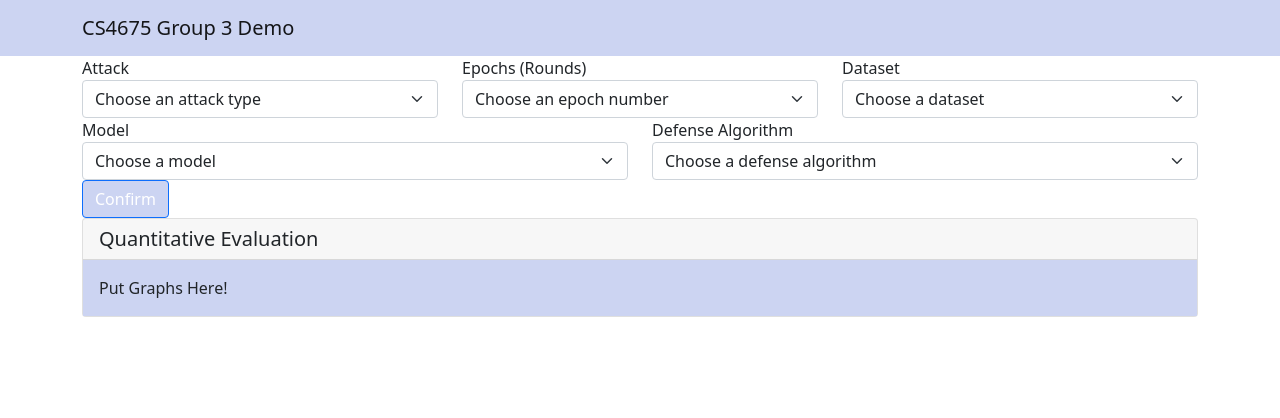
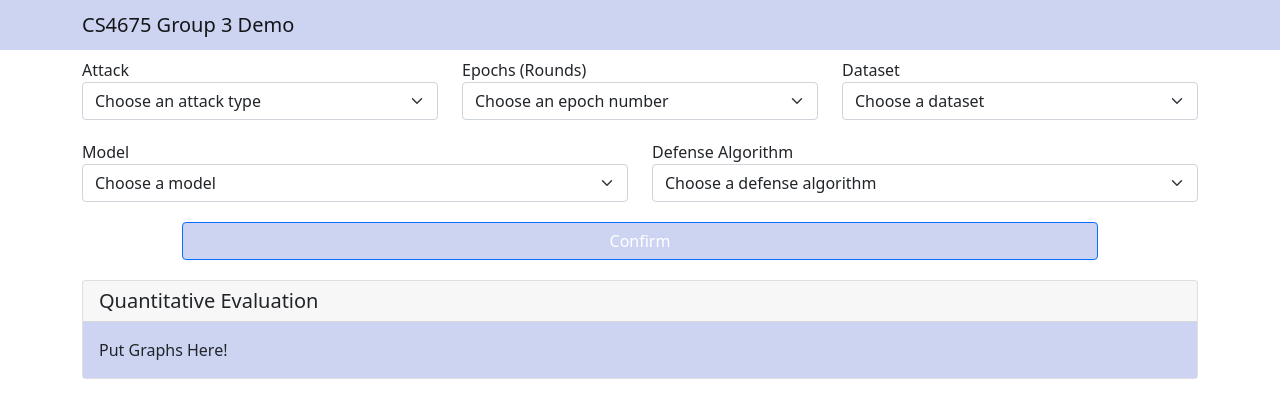
Before and after one commit to Phildesro123/CS4675-DistributedDataPoisoning, a React (Create React App) app: page / in a window 1280 px wide. Shown: the top 418 px of the page. Built offline with nearby package versions, Linux system fonts and the light colour scheme.

Commit message:
ui updates pt2

```diff
--- a/src/App.js
+++ b/src/App.js
@@ -1,4 +1,3 @@
-import logo from './logo.svg';
 import '../node_modules/bootstrap/dist/css/bootstrap.min.css'
 import Header from './components/header';
 import Options from './components/options';
@@ -12,8 +11,8 @@ function App() {
 
       < Header />
       <Container>
-      <Options/>
-      <Results/>
+        <Options/>
+        <Results/>
       </Container>
     </div>
   );
--- a/src/components/header.js
+++ b/src/components/header.js
@@ -3,7 +3,7 @@ import { Navbar, Container } from "react-bootstrap";
 function Header() {
     return (
       <div className="Header">
-        <Navbar style={{ backgroundColor: "#CCD4F2" }}>
+        <Navbar  as="h1" style={{ backgroundColor: "#CCD4F2" }}>
             <Container>
                 <Navbar.Brand>CS4675 Group 3 Demo</Navbar.Brand>
             </Container>
--- a/src/components/options.js
+++ b/src/components/options.js
@@ -1,4 +1,4 @@
-import { Button, Card, Col ,Row ,Container, Form } from "react-bootstrap";
+import { Button, Col ,Row , Form } from "react-bootstrap";
 import React, {Component} from "react";
 
 class Options extends Component {
@@ -35,10 +35,10 @@ class Options extends Component {
 
   render() {
     return (
-      <div className="Controls">
+      <div className="Controls" style={{paddingBottom:10}}>
 
         <Form>
-          <Row style={{paddingVertical:10}}>
+          <Row style={{paddingBottom:20}}>
             <Col >
             Attack
             <Form.Select value={this.state.selectAttack} onChange={this.selectChange.bind(this)} aria-label={`Choose an attack type`}>
@@ -67,7 +67,7 @@ class Options extends Component {
           </Form.Select>
           </Col>
           </Row>
-          <Row style={{paddingVertical:10}}>
+          <Row style={{paddingBottom:20}}>
           <Col>
           Model
           <Form.Select aria-label={`Choose the attack type`} >
@@ -88,10 +88,8 @@ class Options extends Component {
 
           </Row>
 
-          <Row className="mt-20">
-            <Col>
-              <Button style={{ backgroundColor: "#CCD4F2" }} type="button" onClick={()=>console.log('rest')}>Confirm</Button>
-            </Col>
+          <Row style={{marginLeft:100, marginRight:100, marginBottom:10}}>
+            <Button style={{ backgroundColor: "#CCD4F2"}} type="button" onClick={()=>console.log('rest')}>Confirm</Button>
           </Row>
 
         </Form>
```
Also changed, not shown: src/images/test_img.jpg (added), 1 other file (tests, documents, lock files or other folders).
